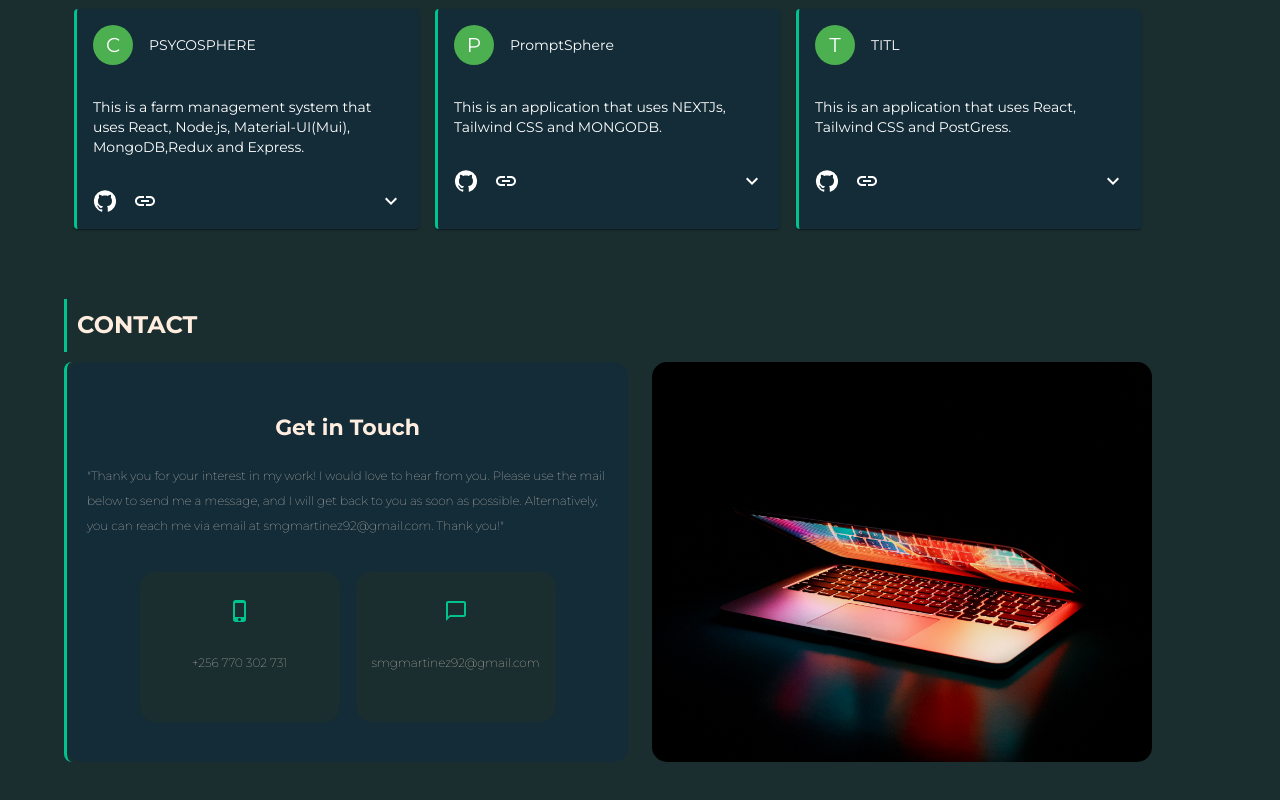
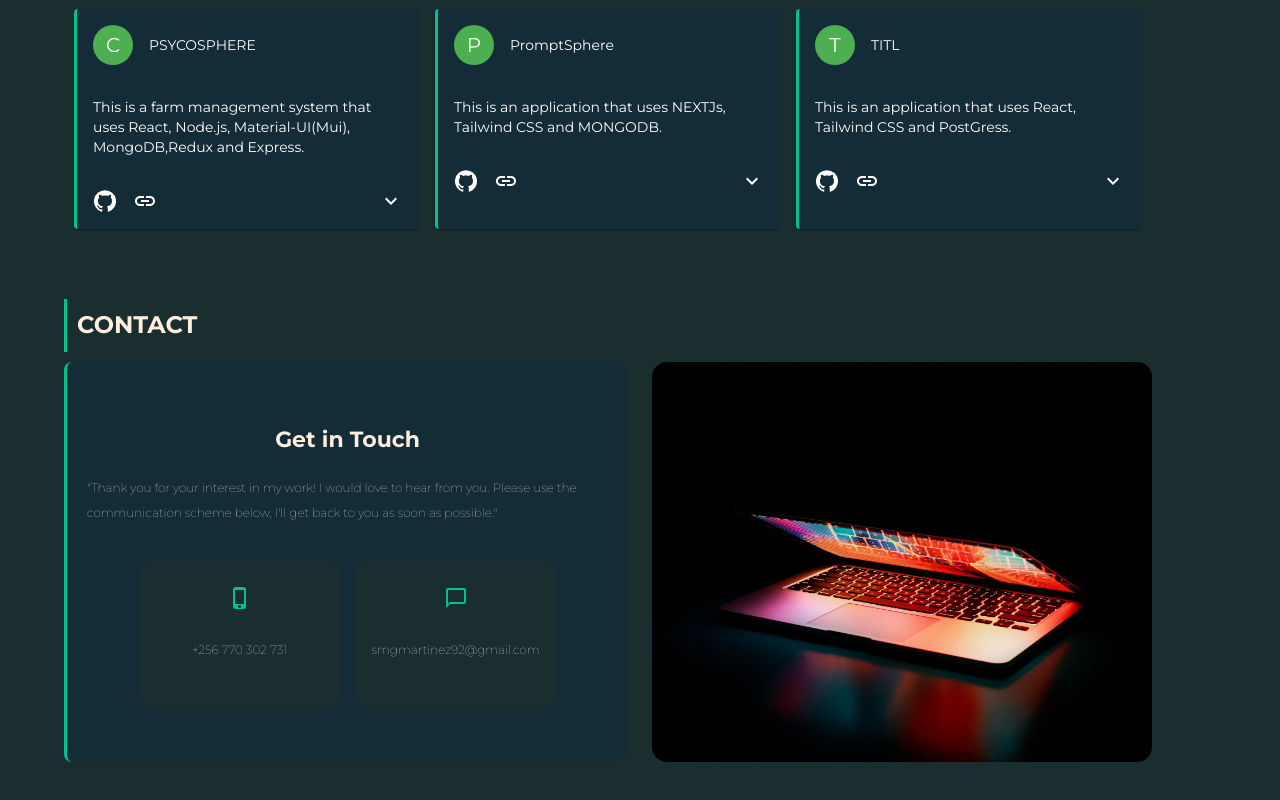
Before and after one commit to don336/PortFolio2, a React (Vite) app: page / in a window 1280 px wide. Shown: the part 2049-2849 px from the top of the page. Built offline with nearby package versions, Linux system fonts and the light colour scheme.

Commit message:
Update Contact.jsx

```diff
--- a/src/pages/Contact/Contact.jsx
+++ b/src/pages/Contact/Contact.jsx
@@ -47,9 +47,7 @@ const Contact = () => {
               <StyledTypography variant="h3">Get in Touch</StyledTypography>
               <StyledTypography variant="h6">
                 "Thank you for your interest in my work! I would love to hear
-                from you. Please use the mail below to send me a message, and I
-                will get back to you as soon as possible. Alternatively, you can
-                reach me via email at smgmartinez92@gmail.com. Thank you!"
+                from you. Please use the communication scheme below, I'll get back to you as soon as possible."
               </StyledTypography>
               <Stack direction="row" spacing={2} mt={3}>
                 <ContactBox>
```
